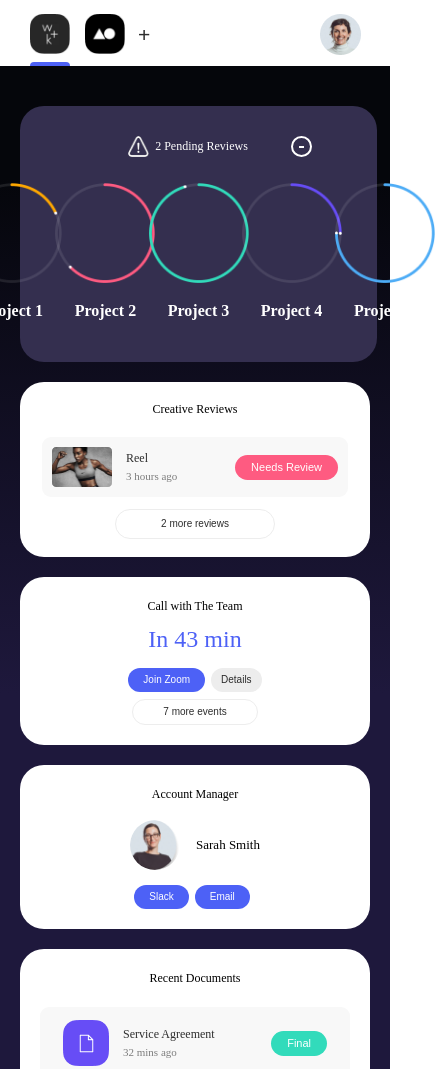
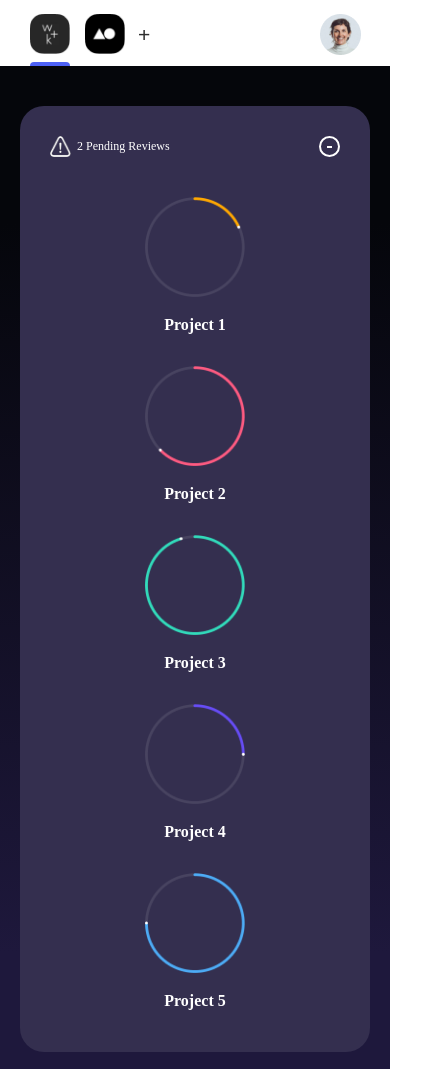
Before and after one commit to Sardor0795/charts, a plain HTML site: page chart.html in a window 390 px wide. Shown: the top 1069 px of the page, 435 px wide, since content can reach past the window. Drawn offline with Linux system fonts and the light colour scheme.

Commit message:
Fix media in charts

```diff
--- a/css/style.css
+++ b/css/style.css
@@ -476,7 +476,6 @@ button:active {
 
 .info.project-charts {
   background-color: #342f4f;
-  min-width: 357px;
   border-radius: 24px;
   padding: 30px 65px;
   display: block;
@@ -524,6 +523,7 @@ button:active {
   display: flex;
   align-items: center;
   justify-content: center;
+  flex-wrap: wrap;
 }
 
 .o-chart {
@@ -542,7 +542,24 @@ button:active {
   margin-bottom: 6px;
 }
 
+/* ______________________________ Media ___________________________ */
+
 @media (max-width: 768px) {
+  .charts-info-wrapper {
+    margin-bottom: 30px;
+  }
+  .o-chart {
+    width: 33%;
+  }
+  .o-chart:nth-child(1) {
+    margin-bottom: 20px;
+  }
+  .o-chart:nth-child(2) {
+    margin-bottom: 20px;
+  }
+  .o-chart:nth-child(3) {
+    margin-bottom: 20px;
+  }
   .search-wrapper {
     display: none;
   }
@@ -601,6 +618,33 @@ button:active {
   }
   .card {
     width: 100%;
+  }
+}
+
+@media (max-width: 589px) {
+  .o-chart {
+    width: 50%;
+  }
+  .o-chart:nth-child(4) {
+    margin-bottom: 20px;
+  }
+}
+
+@media (max-width: 489px) {
+  .o-chart {
+    width: 100%;
+  }
+  .o-chart:nth-child(4) {
+    margin-bottom: 20px;
+  }
+  .charts-info-wrapper {
+    margin-bottom: 40px;
+  }
+  .info.project-charts {
+    padding: 30px 30px;
+  }
+  .pending {
+    margin-left: unset;
   }
 }
 
```
Also changed, not shown: index.html (+1 -1 lines).
